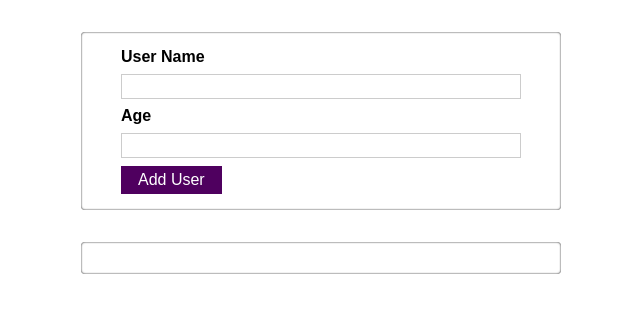
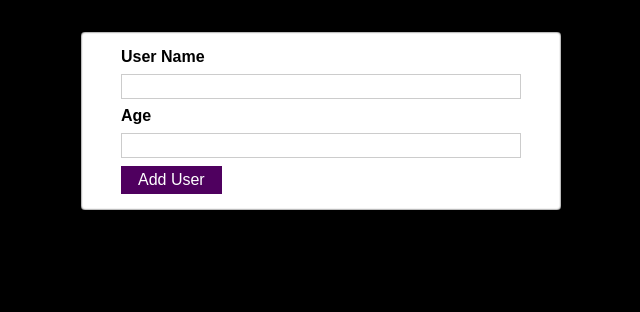
Before and after one commit to sjagmeet37/react-user-list, a React (Create React App) app: page / in a window 1280 px wide. Shown: the top 312 px of the page, without its empty margins (319-959 px from the left). Built offline with nearby package versions, Linux system fonts and the light colour scheme.

Commit message:
changing css

```diff
--- a/src/App.js
+++ b/src/App.js
@@ -38,10 +38,10 @@ function App() {
 
 
   return (
-    <div className={showModal && 'backdrop'}>
+    <div className={showModal ? 'backdrop' : undefined}>
       <UserForm addUser={addUser} showModal={showHideModal}/>
-      <UserList userList={userList} />
-      {showModal && <ErrorModal showHideModal={hideModal} modalHeader={modalHeader} modalContent={modalContent}/>}
+      {userList.length > 0 ? <UserList userList={userList} /> : undefined}
+      {showModal ? <ErrorModal showHideModal={hideModal} modalHeader={modalHeader} modalContent={modalContent}/> : undefined}
     </div>
 
   );
--- a/src/component/card/Card.module.css
+++ b/src/component/card/Card.module.css
@@ -4,4 +4,5 @@
     margin: 2rem auto;
     border-radius: 4px;
     box-shadow: inset 0px 0px 2px 0px;
+    background: white;
   }
--- a/src/index.css
+++ b/src/index.css
@@ -8,6 +8,8 @@ html {
 
 body {
   margin: 0;
+  background: rgb(0, 0, 0);
+
 }
 
 .backdrop {
```
